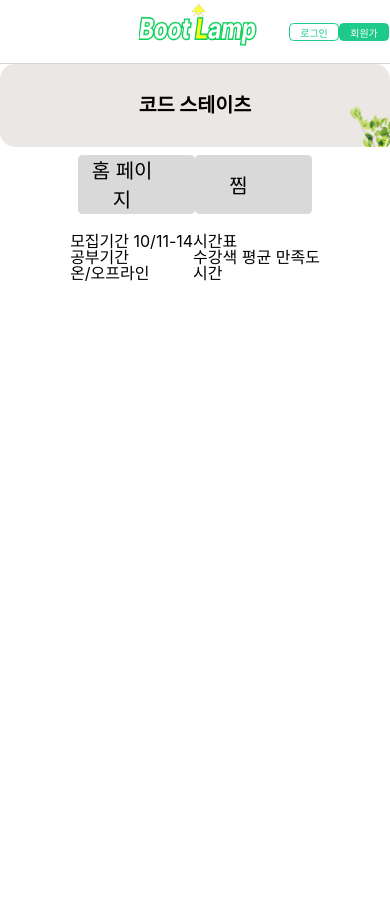
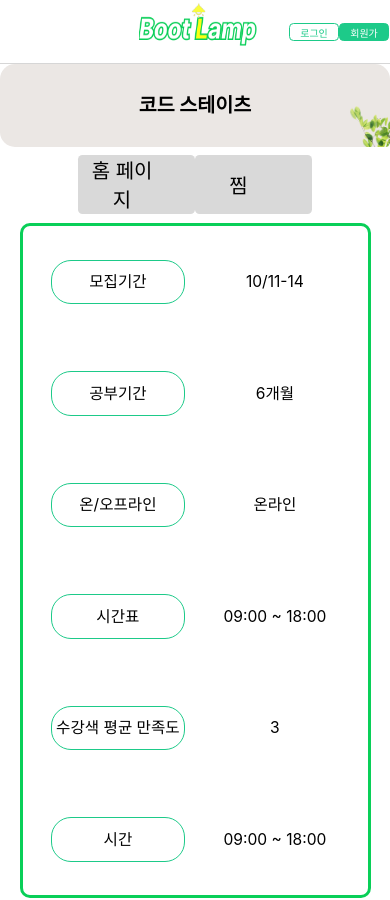
Before and after one commit to codestates-seb/seb40_main_027, a React (Create React App) app in the folder client/: page /bootcamp/1 in a window 390 px wide. Shown: the top 900 px of the page. Built offline with nearby package versions, Linux system fonts and the light colour scheme; some icons are missing.

Commit message:
style: 부트캠프 데스크탑 및 모바일 완성

```diff
--- a/client/src/pages/BootCampSepcific.style.ts
+++ b/client/src/pages/BootCampSepcific.style.ts
@@ -19,8 +19,8 @@
   width: 60vw;
   display: flex;
   align-items: center;
-  justify-content: space-around;
-  margin-bottom: 3%;
+  justify-content: space-evenly;
+  margin-bottom: 0.4%;
   div {
     margin: calc(100% / 30) 0;
   }
@@ -43,8 +43,71 @@
 `;
 
 export const Detail = styled.div`
-  width: 100%;
+  width: 60vw;
+  height: calc(100vh - 20vh);
+  border: 3px solid var(--greenBootSpecificBorder);
+  border-radius: 10px;
   display: flex;
   justify-content: center;
   align-items: center;
+  @media ${theme.mobile} {
+    flex-direction: column;
+  }
+  > div {
+    width: 100%;
+    height: 100%;
+    display: flex;
+    flex-direction: column;
+    justify-content: center;
+    align-items: center;
+    :first-child {
+      border-right: 2px solid var(--greenBootSpecificBorder);
+      @media ${theme.mobile} {
+        border: none;
+      }
+    }
+    > div {
+      display: flex;
+      width: 100%;
+      height: calc(100% / 3);
+      justify-content: center;
+      align-items: center;
+      > div {
+        width: 100%;
+        height: 100%;
+        display: flex;
+        justify-content: center;
+        align-items: center;
+        font-size: 20px;
+        @media ${theme.mobile} {
+          font-size: 4vw;
+        }
+        :first-child {
+          margin-left: calc(100vh / 50);
+        }
+        :last-child {
+          margin-right: calc(100vh / 60);
+        }
+      }
+    }
+  }
+  @media ${theme.mobile} {
+    width: 90vw;
+  }
 `;
+
+export const RowHeader = styled.div`
+  width: 65%;
+  height: 20%;
+  border: 1px solid var(--greenMain);
+  font-size: 1.12vw;
+  border-radius: 20px;
+  display: flex;
+  justify-content: center;
+  align-items: center;
+  @media ${theme.mobile} {
+    width: 85%;
+    height: 40%;
+    font-size: 4vw;
+  }
+`;
--- a/client/src/pages/BootCampSpecific.tsx
+++ b/client/src/pages/BootCampSpecific.tsx
@@ -2,17 +2,35 @@
 import { Icon } from '@iconify/react';
 import * as S from './BootCampSepcific.style';
 
+// 데이터 확정이 아직 나지 않아서 어떤 데이터 렌더링 될지 한번더 체크 필요
+
+// 통신으로 받아온 데이터의 key값에 해당하는 한글 호출하여 렌더링
+const dict = {
+  title: '기관정보',
+  process: '과정',
+  On_Off: '온/오프라인',
+  total_cost: '총 비용',
+  begin_register_date: '접수일',
+  place: null,
+  final_register_date: '접수마갑일',
+  start_date: '훈련기간',
+  end_date: '훈련기간',
+  duration: '공부기간',
+};
+
 const data = {
   name: '코드 스테이츠',
   date: '10/11-14',
-  onOff: '온라인',
+  On_Off: '온라인',
   duration: '6개월',
-  cost: '무료(국비)',
+  total_cost: '무료(국비)',
   timeTable: '시간표보기',
   satisfaction: '3',
   time: '09:00 ~ 18:00',
   incentives: '월 최대 316,0000d원',
 };
+
+const keysObj: Array<string> = Object.keys(data);
 
 const BootCampSpecific = () => {
   return (
@@ -31,26 +49,55 @@
         </S.MiddleSection>
         <section>
           <S.Detail>
+            {/* <div>
+              {keysObj.map((el, idx) =>
+                idx <= Math.ceil(keysObj.length / 2) ? (
+                  <div key={idx}>
+                    <div>
+                      <S.RowHeader>{data[el]}</S.RowHeader>
+                    </div>
+                  </div>
+                ) : null
+              )}
+            </div> */}
             <div>
               <div>
-                <span>모집기간</span> <span>{data.date}</span>
+                <div>
+                  <S.RowHeader>모집기간</S.RowHeader>
+                </div>
+                <div>{data.date}</div>
               </div>
               <div>
-                <div>공부기간</div>
+                <div>
+                  <S.RowHeader>공부기간</S.RowHeader>
+                </div>
+                <div>{data.duration}</div>
               </div>
               <div>
-                <div>온/오프라인</div>
+                <div>
+                  <S.RowHeader>온/오프라인</S.RowHeader>
+                </div>
+                <div>{data.On_Off}</div>
               </div>
             </div>
             <div>
               <div>
-                <div>시간표</div>
+                <div>
+                  <S.RowHeader>시간표</S.RowHeader>
+                </div>
+                <div>{data.time}</div>
               </div>
               <div>
-                <div>수강색 평균 만족도</div>
+                <div>
+                  <S.RowHeader>수강색 평균 만족도</S.RowHeader>
+                </div>
+                <div>{data.satisfaction}</div>
               </div>
               <div>
-                <div>시간</div>
+                <div>
+                  <S.RowHeader>시간</S.RowHeader>
+                </div>
+                <div>{data.time}</div>
               </div>
             </div>
           </S.Detail>
```
